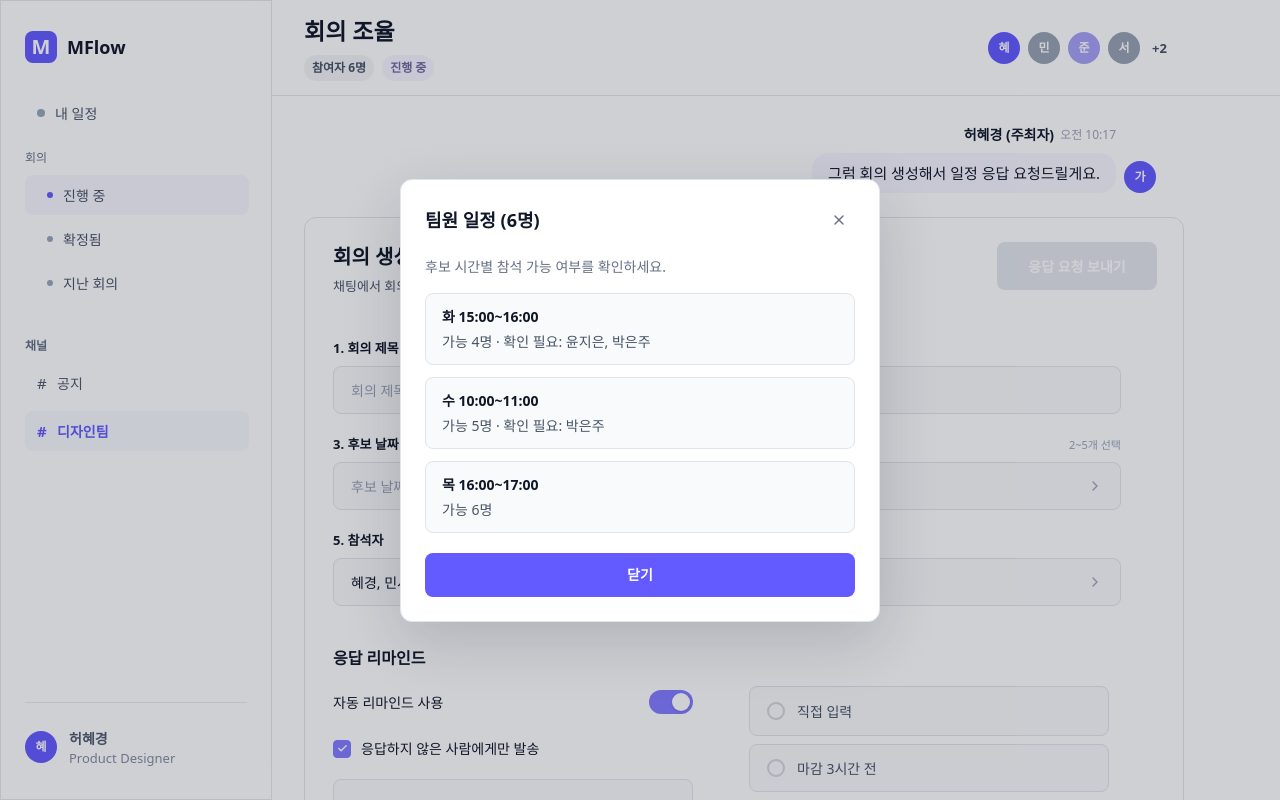
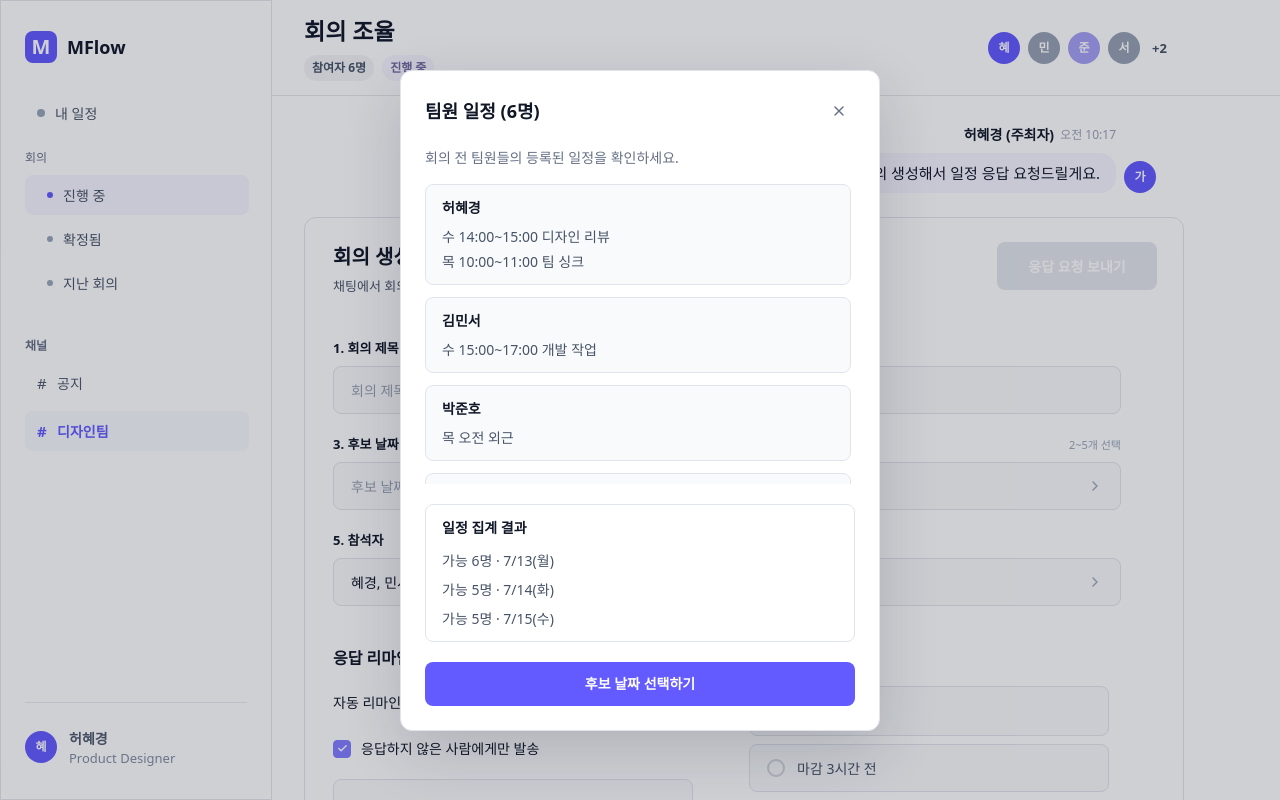
Before and after one commit to gjgprud0306/meetflow-tosschallenge, a React (Vite) app: page /meetings/new in a window 1280 px wide. Both pictures are taken after a click on the button "일정 확인 (6명)". Built offline with nearby package versions, Linux system fonts and the light colour scheme; a web font is replaced by a local one.

Commit message:
Update candidate date selection flow

```diff
--- a/src/components/MeetingCreateCard.tsx
+++ b/src/components/MeetingCreateCard.tsx
@@ -246,6 +246,24 @@ function selectedDateLabelsFromMeeting(dateRange: string) {
   return calendarCandidateDates.filter((date) => dateRange.includes(date.label));
 }
 
+const registeredTeamSchedules = [
+  {
+    name: "허혜경",
+    schedules: ["수 14:00~15:00 디자인 리뷰", "목 10:00~11:00 팀 싱크"],
+  },
+  { name: "김민서", schedules: ["수 15:00~17:00 개발 작업"] },
+  { name: "박준호", schedules: ["목 오전 외근"] },
+  { name: "윤서연", schedules: ["금 13:00~14:00 QA 확인"] },
+  { name: "윤지은", schedules: [] },
+  { name: "박은주", schedules: ["목 16:00~17:00 고객 미팅"] },
+];
+
+const availableDateSummaries = [
+  { id: "date-7-13", label: "가능 6명 · 7/13(월)" },
+  { id: "date-7-14", label: "가능 5명 · 7/14(화)" },
+  { id: "date-7-15", label: "가능 5명 · 7/15(수)" },
+];
+
 export function MeetingCreateCard({ options }: MeetingCreateCardProps) {
   const navigate = useNavigate();
   const { meeting, updateMeeting, summaries } = useMeetingFlow();
@@ -293,6 +311,10 @@ export function MeetingCreateCard({ options }: MeetingCreateCardProps) {
     setModal("dateRange");
   }
 
+  function openTeamScheduleModal() {
+    setModal("teamSchedule");
+  }
+
   function openTimesModal() {
     setDraftTimeIds(meeting.timeIds);
     setDraftCustomTimeOptions(meeting.customTimeOptions);
@@ -332,37 +354,66 @@ export function MeetingCreateCard({ options }: MeetingCreateCardProps) {
 
   function renderModal() {
     if (modal === "teamSchedule") {
-      const teamSchedules = [
-        { time: "화 15:00~16:00", status: "가능 4명 · 확인 필요: 윤지은, 박은주" },
-        { time: "수 10:00~11:00", status: "가능 5명 · 확인 필요: 박은주" },
-        { time: "목 16:00~17:00", status: "가능 6명" },
-      ];
-
       return (
         <ChoiceModal onClose={() => setModal(null)} title="팀원 일정 (6명)">
           <p className="mb-4 text-sm font-medium leading-[21px] text-[#667085]">
-            후보 시간별 참석 가능 여부를 확인하세요.
+            회의 전 팀원들의 등록된 일정을 확인하세요.
           </p>
-          <div className="space-y-3">
-            {teamSchedules.map((item) => (
+          <div className="max-h-[300px] space-y-3 overflow-y-auto pr-1">
+            {registeredTeamSchedules.map((item) => (
               <div
                 className="rounded-lg border border-[#E0E4EB] bg-[#F9FAFB] px-4 py-3"
-                key={item.time}
+                key={item.name}
               >
-                <div className="text-sm font-bold leading-[21px] text-[#101828]">
-                  {item.time}
+                <div className="flex items-start justify-between gap-4">
+                  <div className="text-sm font-bold leading-[21px] text-[#101828]">
+                    {item.name}
+                  </div>
+                  {item.schedules.length === 0 ? (
+                    <span className="rounded-full bg-[#F3F4F6] px-2 py-[3px] text-xs font-bold leading-[18px] text-[#98A2B3]">
+                      미등록
+                    </span>
+                  ) : null}
                 </div>
-                <div className="mt-1 text-sm font-medium leading-[21px] text-[#475467]">
-                  {item.status}
-                </div>
+                {item.schedules.length > 0 ? (
+                  <div className="mt-2 space-y-1">
+                    {item.schedules.map((schedule) => (
+                      <div
+                        className="text-sm font-medium leading-[21px] text-[#475467]"
+                        key={schedule}
+                      >
+                        {schedule}
+                      </div>
+                    ))}
+                  </div>
+                ) : (
+                  <div className="mt-2 text-sm font-medium leading-[21px] text-[#98A2B3]">
+                    등록된 일정이 없습니다.
+                  </div>
+                )}
               </div>
             ))}
           </div>
+          <div className="mt-5 rounded-lg border border-[#E0E4EB] bg-white px-4 py-3">
+            <h3 className="text-sm font-bold leading-[21px] text-[#101828]">
+              일정 집계 결과
+            </h3>
+            <div className="mt-3 space-y-2">
+              {availableDateSummaries.map((item) => (
+                <div
+                  className="text-sm font-medium leading-[21px] text-[#475467]"
+                  key={item.id}
+                >
+                  {item.label}
+                </div>
+              ))}
+            </div>
+          </div>
           <Button
             className="mt-5 h-11 w-full rounded-lg bg-[#635BFF] text-sm font-bold leading-[21px] text-white hover:bg-[#635BFF]/90 active:bg-[#554DE8]"
-            onClick={() => setModal(null)}
+            onClick={openDateModal}
           >
-            닫기
+            후보 날짜 선택하기
           </Button>
         </ChoiceModal>
       );
@@ -436,7 +487,7 @@ export function MeetingCreateCard({ options }: MeetingCreateCardProps) {
       return (
         <ChoiceModal onClose={() => setModal(null)} title="후보 날짜 선택">
           <p className="mb-3 text-xs font-medium leading-[18px] text-[#94A3B8]">
-            캘린더에서 후보 날짜를 복수로 선택하세요.
+            팀원 일정 집계 결과를 참고해 후보 날짜를 복수로 선택하세요.
           </p>
           <div className="rounded-xl border border-[#E0E4EB] bg-[#F9FAFB] p-4">
             <div className="mb-4 text-center text-sm font-bold leading-[21px] text-[#101828]">
@@ -671,7 +722,7 @@ export function MeetingCreateCard({ options }: MeetingCreateCardProps) {
           <Field
             badge
             label="2. 팀원 일정"
-            onClick={() => setModal("teamSchedule")}
+            onClick={openTeamScheduleModal}
             value="일정 확인 (6명)"
           />
           <Field
```
Also changed, not shown: 4 other files (tests, documents, lock files or other folders).
